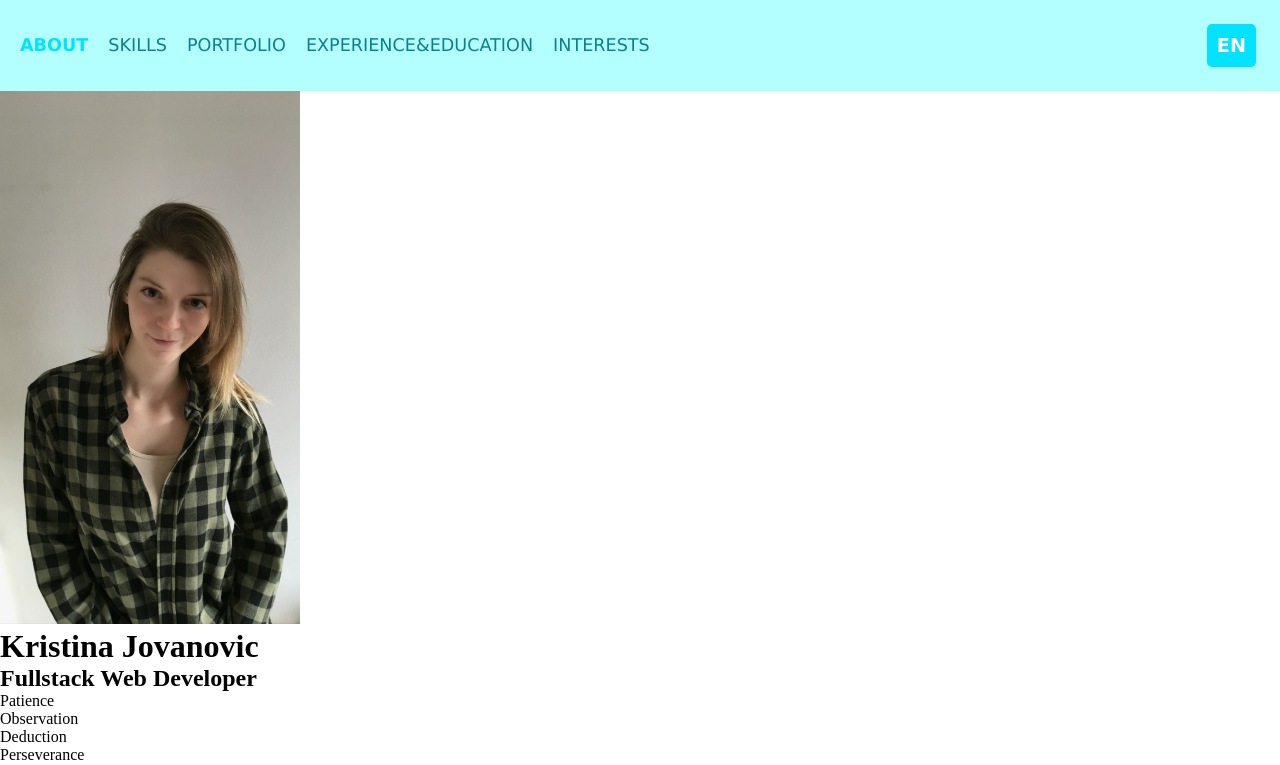
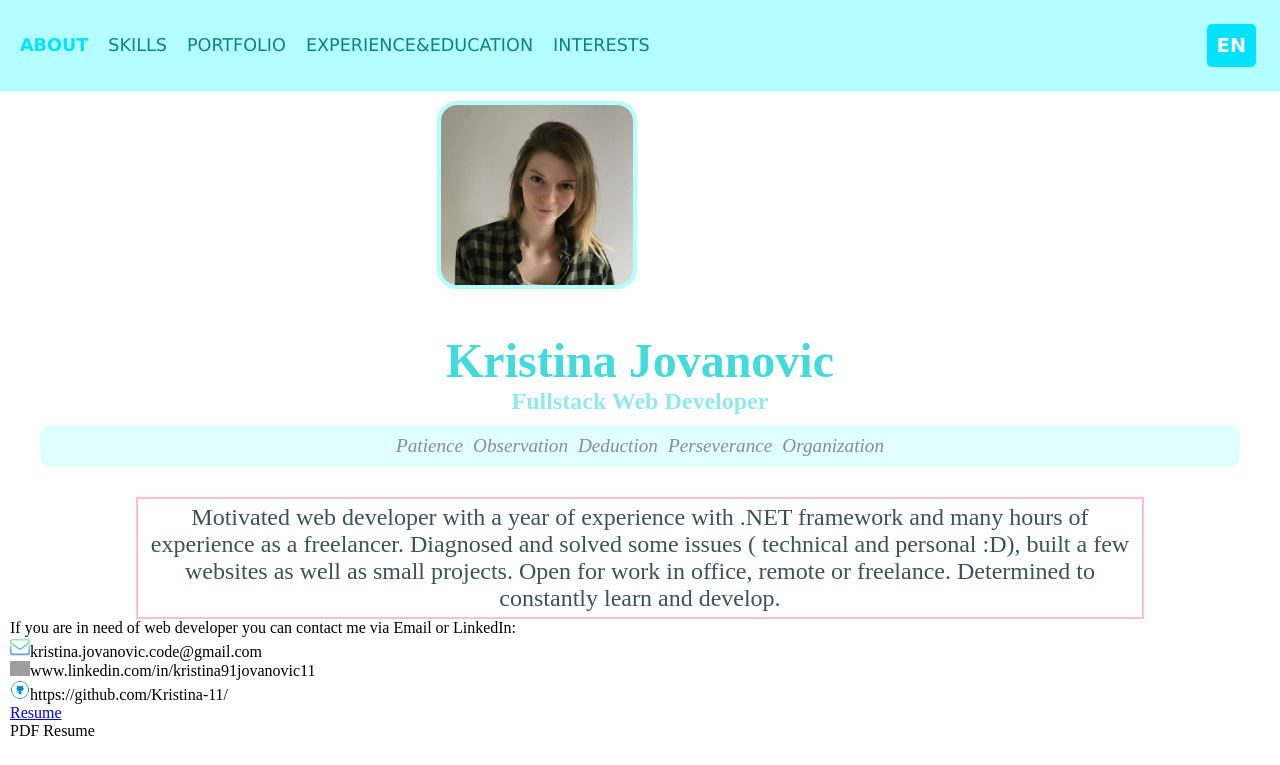
Before and after one commit to Kristina-11/Resume, a React (Create React App) app: page / in a window 1280 px wide. Shown: the top 765 px of the page. Built offline with nearby package versions, Linux system fonts and the light colour scheme; grey boxes are pictures that could not be loaded; the HTML template or start-up script is replaced by a standard one.

Commit message:
Styling mobile first About page.

```diff
--- a/src/components/pages/AboutMe.js
+++ b/src/components/pages/AboutMe.js
@@ -1,6 +1,7 @@
-import { useContext, useState } from 'react';
+import { useContext, useEffect, useState } from 'react';
 import { LanguageContext } from '../../context/LanguageContext';
 import src from '../../img/about.jpg';
+import srcFull from '../../img/about-full.jpg';
 import Picture from '../reusable/Picture';
 import AboutMeDetails from '../reusable/AboutMeDetails';
 
@@ -23,11 +24,19 @@ const AboutMe = () => {
         keywords: ['Strpljenje', 'Opservacija', 'Dedukcija', 'Istrajnost', 'Organizacija'],
         summary: 'Motivisani web developer sa jednogodišnjim iskustvom u .NET-u i višemesečno iskustvo kao frilenser. Dijagnostikovala i rešila probleme ( tehničke i lične :D ), napravila nekoliko web sajtova kao i malih projekata. Otvorena za rad u firmi, na daljinu kao i frilens. Spremna na konstantno učenje i usavršavanje.',
         text: 'Potreban Vam je web developer? Možete me kontaktirati preko mejla ili LinkedIn profila:',
-    })
+    });
+
+    const screenResolution = () => {
+        let screenWidth = window.screen.width;
+        return screenWidth;
+    }
 
     return (
         <div className="container">
-            <Picture src={src} text='about' />
+        { screenResolution() > 800 ?
+            <Picture src={srcFull} text='about' from='main' /> :
+            <Picture src={src} text='about' from='main' />
+        }
             { lang === 'en' ?
                 <AboutMeDetails about={about} />
                 :
--- a/src/components/pages/Experience.js
+++ b/src/components/pages/Experience.js
@@ -81,7 +81,7 @@ const Experience = () => {
 
     return (
         <div className="container">
-            <Picture src={src} text='experience' />
+            <Picture src={src} text='experience' from='main'/>
             {
                 lang === 'en' ?
                 <WorkDetails props={experience} /> :
--- a/src/components/pages/Interests.js
+++ b/src/components/pages/Interests.js
@@ -4,7 +4,7 @@ import src from '../../img/interests.jpeg';
 const Interests = () => {
     return (
         <div className="container">
-            <Picture src={src} text='interests' />
+            <Picture src={src} text='interests' from='main'/>
         </div>
      );
 }
--- a/src/components/pages/Portfolio.js
+++ b/src/components/pages/Portfolio.js
@@ -22,7 +22,7 @@ const Portfolio = () => {
 
     return (
         <div className="container">
-            <Picture src={src} text='portfolio' />
+            <Picture src={src} text='portfolio' from='main'/>
             {
                 lang === 'en' ?
                     <div className="portfolio">
--- a/src/components/pages/Skills.js
+++ b/src/components/pages/Skills.js
@@ -44,7 +44,7 @@ const Skills = () => {
 
     return (
         <div className="container">
-            <Picture src={src} text='skills' />
+            <Picture src={src} text='skills' from='main'/>
             { lang === 'en' ?
                 <SkillsList tech={techSkills} tools={tools} org={org} language={language.lan} lang={titles.en} />
             :
--- a/src/components/reusable/AboutMeDetails.js
+++ b/src/components/reusable/AboutMeDetails.js
@@ -10,6 +10,7 @@ const AboutMeDetails = ({ about }) => {
 
     return (
         <div className="about">
+            <div className="intro">
                 <h1>{ about.name }</h1>
                 <h2>{ about.position }</h2>
                 <span>
@@ -21,6 +22,7 @@ const AboutMeDetails = ({ about }) => {
                         }) }
                     </ul>
                 </span>
+            </div>
             <div className="summary">
                 { about.summary }
             </div>
--- a/src/components/reusable/Picture.js
+++ b/src/components/reusable/Picture.js
@@ -1,7 +1,8 @@
 import { useEffect, useState } from "react";
 
-const Picture = ({ src, text }) => {
+const Picture = ({ src, text, from }) => {
     const [ alt, setAlt ] = useState('');
+    const [ style, setStyle ] = useState('');
 
     useEffect(() => {
         switch(text) {
@@ -29,13 +30,22 @@ const Picture = ({ src, text }) => {
             setAlt('Interests picture web development technology');
             break;
         }
-    }, [text])
+
+        switch(from) {
+            case 'main':
+            setStyle('main-pic');
+            break;
+
+            case 'projects':
+            setStyle('projects-pic');
+            break;
+        }
+    }, [text, from])
 
     return (
-        <div className="pic">
+        <div className={style}>
             <img src={src}
-            alt={alt}
-            width='300px' />
+            alt={alt} />
         </div>
      );
 }
--- a/src/components/reusable/ProjectDetails.js
+++ b/src/components/reusable/ProjectDetails.js
@@ -51,7 +51,7 @@ const ProjectDetails = ({ info }) => {
     return (
         <div className="project">
             <a href={info.link} target='_blank'>
-                <Picture src={pic} />
+                <Picture src={pic} from='projects' />
             </a>
             <div className="project-details">
                 { info.details }
--- a/src/index.css
+++ b/src/index.css
@@ -4,21 +4,27 @@
   margin: 0;
 }
 
+h1 {
+  color: #42dada;
+  font-size: 3rem;
+}
+
+h2 {
+  color: #8fe9ee;
+}
+
 .App {
   width: 100%;
-  display: grid;
-  grid-template-columns: auto auto auto;
 }
 
 /* Navigation */
 .nav {
   background-color: #b3ffff;
-  /* background-color: #BBB8FF; */
   grid-column: 1 / span 3;
   grid-row: 1;
 
   display: grid;
-  grid-template-columns: auto auto;
+  grid-template-columns: auto auto auto;
   justify-content: space-between;
 }
 
@@ -77,14 +83,81 @@
 }
 
 .nav-right {
-  grid-column: 2;
+  grid-column: 3;
   grid-row: 1;
   padding: 1.5rem;
 }
 
+/* Navigation End */
 
-/* Small devices */
-@media only screen and (min-width: 700px) {
+/* Container */
+
+.container {
+  display: grid;
+  grid-template-columns: 1fr 1fr 1fr;
+}
+
+.main-pic {
+  grid-column: 2;
+  grid-row: 1;
+  padding: 10px;
+}
+
+.main-pic img{
+  border: 4px solid #b3ffff;
+  width: 200px;
+  border-radius: 20px;
+}
+
+/* About page  */
+.about {
+  grid-column: 1 / span 3;
+  grid-row: 2;
+  padding: 10px;
+}
+
+.intro {
+  text-align: center;
+  padding: 10px;
+  margin: 10px;
+}
+
+.intro ul {
+  padding: 10px;
+  margin: 10px;
+  background-color: #b3ffff69;
+  color: #898d8d;
+  border-radius: 10px;
+}
+
+.intro ul li {
+  display: block;
+  padding: 5px;
+  font-style: italic;
+  font-size: 1.2rem;
+}
+
+.summary {
+  border: 2px solid pink;
+  padding: 5px;
+  color: #3d5353;
+  width: 80%;
+  margin: 0 auto;
+  text-align: center;
+  font-size: 1.5rem;
+}
+
+.projects-pic img {
+  width: 200px;
+}
+
+@media only screen and (min-width: 650px) {
+  .intro ul  li {
+    display: inline;
+  }
+}
+
+@media only screen and (min-width: 750px) {
 
   .nav-dropdown {
     display: none;
```
Also changed, not shown: src/img/about-full.jpg (added), src/img/about.jpg. Lines whose indentation alone changed are shown as unchanged.
